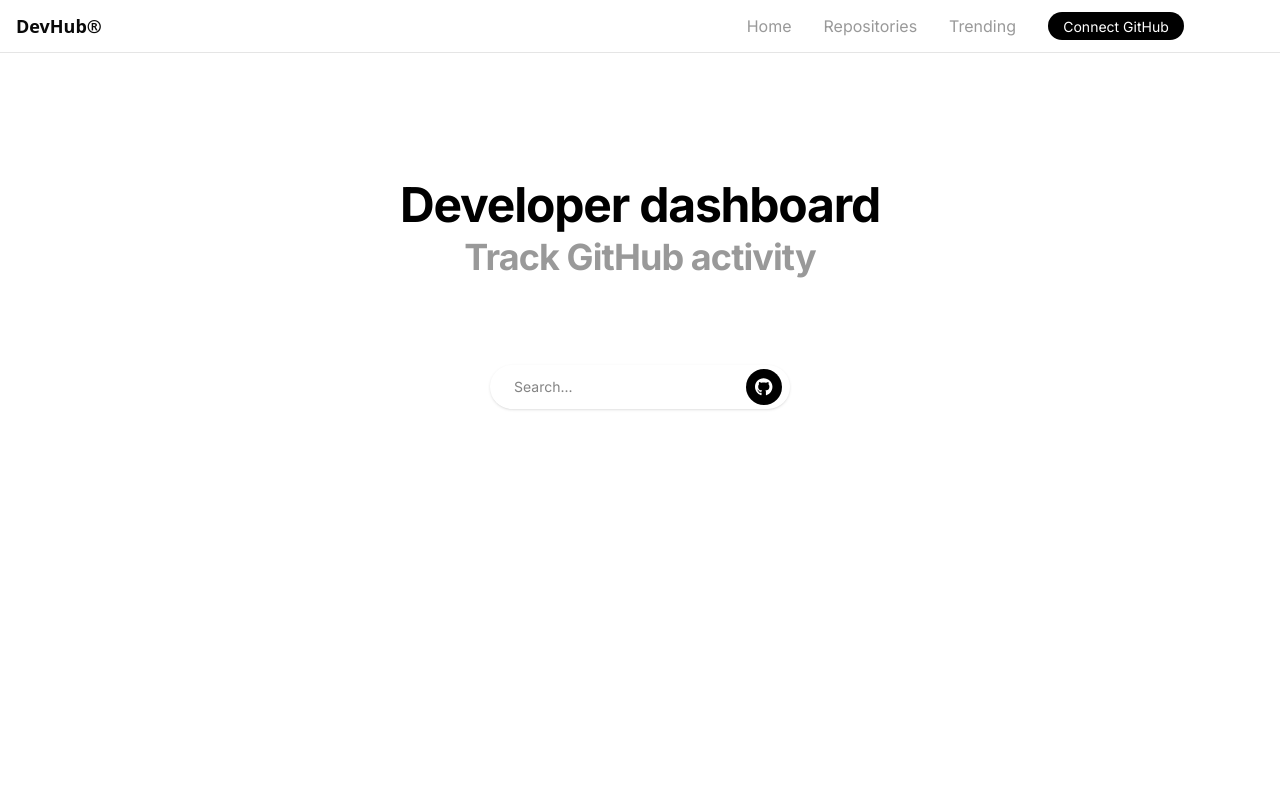
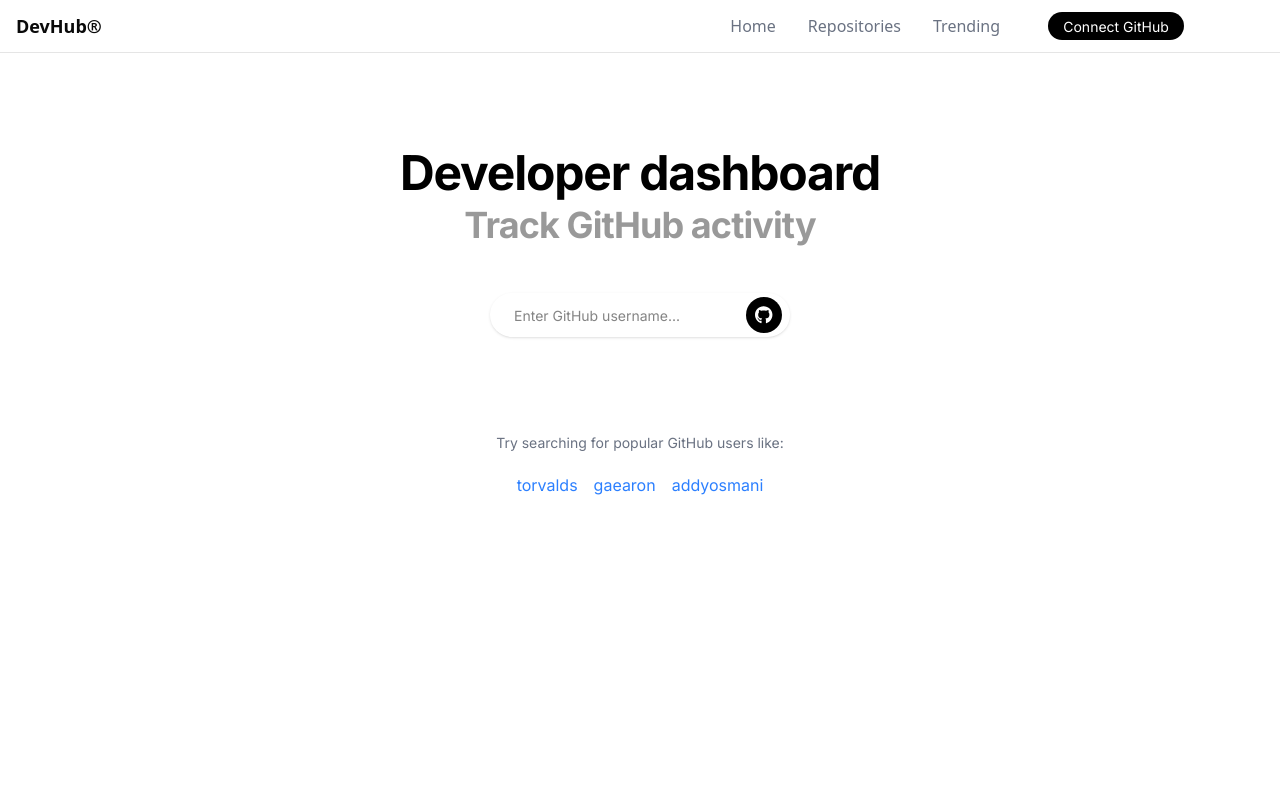
Before and after one commit to smitbharvadiya/DevHub, a React (Vite) app in the folder devhub-dashboard/: page / in a window 1280 px wide. Shown: the top 800 px of the page. Built offline with nearby package versions, Linux system fonts and the light colour scheme; no server answers.

Commit message:
UI enhancement

```diff
--- a/devhub-dashboard/package.json
+++ b/devhub-dashboard/package.json
@@ -24,6 +24,7 @@
     "clsx": "^2.1.1",
     "date-fns": "^4.1.0",
     "firebase": "^11.9.0",
+    "framer-motion": "^12.19.1",
     "lottie-react": "^2.4.1",
     "lucide-react": "^0.513.0",
     "openai": "^5.1.0",
--- a/devhub-dashboard/src/components/navbar.jsx
+++ b/devhub-dashboard/src/components/navbar.jsx
@@ -7,7 +7,7 @@
     const [isOpen, setIsOpen] = useState(false);
 
     return (
-        <nav className='w-full border-b px-4 py-3 overflow-x-hidden'>
+        <nav className='w-full border-b px-4 py-3 overflow-x-hidden bg-white/90'>
 
             <div className="flex justify-between items-center">
                 <a href="/" className='font-bold text-lg'>DevHub®</a>
@@ -19,18 +19,48 @@
                 >
                     {isOpen ? <FaTimes /> : <FaBars />}
                 </button>
-                <div className="hidden md:flex items-center space-x-8 font-inter">
-                    <ul className='flex space-x-8'>
-                        <li><a href="/" className='text-lgrey'>Home</a></li>
-                        <li><a href="/bookmark" className='text-lgrey'>Repositories</a></li>
-                        <li><a href="/trending" className='text-lgrey'>Trending</a></li>
+
+                <div className="hidden md:flex items-center space-x-8">
+                    <ul className="flex space-x-8">
+                        <li>
+                            <a
+                                href="/"
+                                className="font-medium text-gray-500 hover:text-black transition-colors duration-200
+                  relative after:absolute after:bottom-0 after:left-0 after:w-0 after:h-0.5
+                  after:bg-indigo-600 hover:after:w-full after:transition-all after:duration-300"
+                            >
+                                Home
+                            </a>
+                        </li>
+                        <li>
+                            <a
+                                href="/bookmark"
+                                className="font-medium text-gray-500 hover:text-black transition-colors duration-200
+                  relative after:absolute after:bottom-0 after:left-0 after:w-0 after:h-0.5
+                  after:bg-indigo-600 hover:after:w-full after:transition-all after:duration-300"
+                            >
+                                Repositories
+                            </a>
+                        </li>
+                        <li>
+                            <a
+                                href="/trending"
+                                className="font-medium text-gray-500 hover:text-black transition-colors duration-200
+                  relative after:absolute after:bottom-0 after:left-0 after:w-0 after:h-0.5
+                  after:bg-indigo-600 hover:after:w-full after:transition-all after:duration-300"
+                            >
+                                Trending
+                            </a>
+                        </li>
                     </ul>
+                    <div className="ml-4">
                         <LoginButton />
+                    </div>
                 </div>
             </div>
 
             {isOpen && (
-        <div className="md:hidden mt-4 font-inter space-y-2">
+                <div className="md:hidden mt-4 font-inter space-y-2 hover:text-black">
                     <a href="/" className="block text-lgrey hover:text-black">Home</a>
                     <a href="/bookmark" className="block text-lgrey hover:text-black">Repositories</a>
                     <a href="/trending" className="block text-lgrey hover:text-black">Trending</a>
--- a/devhub-dashboard/src/components/profile.jsx
+++ b/devhub-dashboard/src/components/profile.jsx
@@ -5,6 +5,8 @@
 import { detectGitHubEntityType } from "../api/githubGraphQL";
 import { useState } from 'react';
 import { useEffect } from "react";
+import { faUserFriends, faUserPlus, faCodeBranch } from "@fortawesome/free-solid-svg-icons";
+import { motion } from "framer-motion";
 
 export default function Profile({ user }) {
 
@@ -38,40 +40,74 @@
 
                 {/* Stats */}
                 {userType === 'User' ? (
-                    <div className="w-full md:flex-1 flex justify-between items-center py-4 px-6 sm:pl-10">
-                        <div>
-                            <p className="font-oswald text-3xl sm:text-4xl pb-2">{user.followers?.totalCount.toLocaleString()}</p>
-                            <p className="font-poppins">Followers</p>
+                    <div className="w-full flex flex-row justify-between items-center px-4 py-4 gap-3">
+                        {/* Followers */}
+                        <div className="w-1/3 text-center p-3 sm:p-4 rounded-xl bg-gradient-to-br from-white to-gray-50 shadow-sm hover:shadow-md transform transition-transform duration-300 hover:-translate-y-1 hover:scale-[1.02]">
+                            <p className="font-inter text-xl sm:text-4xl pb-1 sm:pb-2 text-transparent bg-clip-text bg-gradient-to-r from-blue-500 to-indigo-600 truncate">
+                                {user.followers?.totalCount.toLocaleString()}
+                            </p>
+                            <p className="font-poppins text-gray-600 text-xs sm:text-sm flex items-center justify-center gap-1 sm:gap-3">
+                                <FontAwesomeIcon icon={faUserFriends} className="text-blue-400 text-sm" />
+                                Followers
+                            </p>
                         </div>
-                        <div>
-                            <p className="font-oswald text-3xl sm:text-4xl pb-2">{user.following?.totalCount.toLocaleString()}</p>
-                            <p className="font-poppins">Following</p>
+
+                        {/* Following */}
+                        <div className="w-1/3 text-center p-3 sm:p-4 rounded-xl bg-gradient-to-br from-white to-gray-50 shadow-sm hover:shadow-md transform transition-transform duration-300 hover:-translate-y-1 hover:scale-[1.02]">
+                            <p className="font-inter text-xl sm:text-4xl pb-1 sm:pb-2 text-transparent bg-clip-text bg-gradient-to-r from-purple-500 to-pink-500 truncate">
+                                {user.following?.totalCount.toLocaleString()}
+                            </p>
+                            <p className="font-poppins text-gray-600 text-xs sm:text-sm flex items-center justify-center gap-1 sm:gap-3">
+                                <FontAwesomeIcon icon={faUserPlus} className="text-purple-400 text-sm" />
+                                Following
+                            </p>
                         </div>
-                        <div>
-                            <p className="font-oswald text-3xl sm:text-4xl pb-2">{user.repositories?.totalCount}</p>
-                            <p className="font-poppins">Repos</p>
+
+                        {/* Repos */}
+                        <div className="w-1/3 text-center p-3 sm:p-4 rounded-xl bg-gradient-to-br from-white to-gray-50 shadow-sm hover:shadow-md transform transition-transform duration-300 hover:-translate-y-1 hover:scale-[1.02]">
+                            <p className="font-inter text-xl sm:text-4xl pb-1 sm:pb-2 text-transparent bg-clip-text bg-gradient-to-r from-green-500 to-teal-500 truncate">
+                                {user.repositories?.totalCount}
+                            </p>
+                            <p className="font-poppins text-gray-600 text-xs sm:text-sm flex items-center justify-center gap-1 sm:gap-3">
+                                <FontAwesomeIcon icon={faCodeBranch} className="text-green-400 text-sm" />
+                                Repos
+                            </p>
                         </div>
-                    </div>) :
+                    </div>
+
+                ) :
                     (
-                        <div className="flex justify-between items-center w-100 ml-20">
-                            <div>
-                                <p className="font-oswald text-3xl sm:text-4xl pb-2">{user.repositories?.totalCount}</p>
-                                <p className="font-poppins">Repositories</p>
+                        <div className="w-full flex flex-row flex-wrap justify-between items-center gap-3 px-4 py-4">
+                            {/* Repositories */}
+                            <div className="flex-1 min-w-[100px] text-center p-3 sm:p-4 rounded-xl bg-gradient-to-br from-white to-gray-50 shadow-sm hover:shadow-md transition-transform duration-300 transform hover:-translate-y-1 hover:scale-[1.02]">
+                                <p className="font-oswald text-xl sm:text-4xl pb-1 sm:pb-2 text-transparent bg-clip-text bg-gradient-to-r from-blue-600 to-indigo-600 truncate">
+                                    {user.repositories?.totalCount}
+                                </p>
+                                <p className="font-poppins text-gray-600 text-xs sm:text-sm">Repositories</p>
                             </div>
-                            <div>
-                                <p className="font-oswald text-3xl sm:text-4xl pb-2">{user.repositories?.nodes.reduce((sum, repo) => sum + repo.stargazerCount, 0)}</p>
-                                <p className="font-poppins">Total Stars</p>
+
+                            {/* Total Stars */}
+                            <div className="flex-1 min-w-[100px] text-center p-3 sm:p-4 rounded-xl bg-gradient-to-br from-white to-gray-50 shadow-sm hover:shadow-md transition-transform duration-300 transform hover:-translate-y-1 hover:scale-[1.02]">
+                                <p className="font-oswald text-xl sm:text-4xl pb-1 sm:pb-2 text-transparent bg-clip-text bg-gradient-to-r from-yellow-500 to-orange-500 truncate">
+                                    {user.repositories?.nodes.reduce((sum, repo) => sum + repo.stargazerCount, 0)}
+                                </p>
+                                <p className="font-poppins text-gray-600 text-xs sm:text-sm">Total Stars</p>
                             </div>
-                            <div>
-                                <p className="font-oswald text-3xl sm:text-4xl pb-2">{user.membersWithRole?.totalCount}</p>
-                                <p className="font-poppins">Members</p>
+
+                            {/* Members */}
+                            <div className="flex-1 min-w-[100px] text-center p-3 sm:p-4 rounded-xl bg-gradient-to-br from-white to-gray-50 shadow-sm hover:shadow-md transition-transform duration-300 transform hover:-translate-y-1 hover:scale-[1.02]">
+                                <p className="font-oswald text-xl sm:text-4xl pb-1 sm:pb-2 text-transparent bg-clip-text bg-gradient-to-r from-green-500 to-teal-500 truncate">
+                                    {user.membersWithRole?.totalCount}
+                                </p>
+                                <p className="font-poppins text-gray-600 text-xs sm:text-sm">Members</p>
                             </div>
                         </div>
+
                     )}
 
             </div>
 
-            <div className="flex justify-between flex-wrap px-4 sm:px-8 py-3 gap-y-2 text-sm">
+            <div className="flex justify-between flex-wrap px-4 sm:px-8 py-3 gap-y-2 text-sm bg-gray-50 rounded-b-xl">
 
                 <div className="flex flex-wrap gap-x-6 gap-y-2 items-center">
                     {user.location && <p className="flex items-center text-gray-700">
@@ -82,7 +118,7 @@
                         <FontAwesomeIcon icon={faEnvelope} className="mr-2 text-gray-500" />
                         {user.email}
                     </p>}
-                    {user.websiteUrl && <p className="flex items-center text-gray-700"> 🔗 {" "}
+                    {user.websiteUrl && <p className="flex text-md items-center text-gray-700"> 🔗 {" "}
                         <a href={user.websiteUrl.startsWith("http") ? user.websiteUrl : `https://${user.websiteUrl}`}
                             target="_blank" rel="noopener noreferrer">
                             Blog
--- a/devhub-dashboard/src/components/searchBox.jsx
+++ b/devhub-dashboard/src/components/searchBox.jsx
@@ -19,15 +19,37 @@
 
 
     return (
-        <div className="overflow-x-hidden w-full min-h-screen flex flex-col items-center font-inter leading-12 pt-32">
+        <div className="overflow-x-hidden w-full min-h-screen flex flex-col items-center font-inter leading-12 pt-24 box-border">
             <h1 className="text-black font-bold tracking-tight text-3xl sm:text-4xl md:text-5xl">Developer dashboard</h1>
-            <h1 className="text-lgrey font-bold tracking-tight text-2xl sm:text-3xl md:text-4xl mt-2 mb-18">Track GitHub activity</h1>
-            <form onSubmit={handleSubmit} className="mt-4">
+            <h1 className="text-lgrey font-bold tracking-tight text-2xl sm:text-3xl md:text-4xl pt-2 pb-12">Track GitHub activity</h1>
+            <form onSubmit={handleSubmit} className="pb-4">
                 <div className="flex justify-between items-center rounded-full shadow px-2 py-1 w-[260px] sm:w-[300px]">
-                    <input value={username} onChange={(e) => { setUsername(e.target.value) }} className="flex-grow text-sm px-4 py-2 rounded-full focus:outline-none focus:ring-0 focus:border-transparent" type="text" placeholder="Search..." />
+                    <input value={username} onChange={(e) => { setUsername(e.target.value) }} className="flex-grow text-sm px-4 py-2 rounded-full focus:outline-none focus:ring-0 focus:border-transparent w-full h-full" type="text" placeholder="Enter GitHub username..." />
                     <button type="submit" className="min-w-[30px] min-h-[30px] sm:min-w-[36px] sm:min-h-[36px] rounded-full bg-black flex justify-center items-center text-white"><FontAwesomeIcon icon={faGithub} className="text-lg" /></button>
                 </div>
             </form>
+            <p className="pt-20 text-gray-500 text-sm text-center max-w-md"
+            >Try searching for popular GitHub users like:</p>
+            <div className="flex justify-center space-x-4 mt-2">
+                <button
+                    onClick={() => setUsername("torvalds")}
+                    className="text-blue-500 hover:underline"
+                >
+                    torvalds
+                </button>
+                <button
+                    onClick={() => setUsername("gaearon")}
+                    className="text-blue-500 hover:underline"
+                >
+                    gaearon
+                </button>
+                <button
+                    onClick={() => setUsername("addyosmani")}
+                    className="text-blue-500 hover:underline"
+                >
+                    addyosmani
+                </button>
+            </div>
 
         </div>
     )
```
Also changed, not shown: devhub-dashboard/src/index.css (+6 -5 lines), 1 other file (tests, documents, lock files or other folders). Lines whose indentation alone changed are shown as unchanged.
